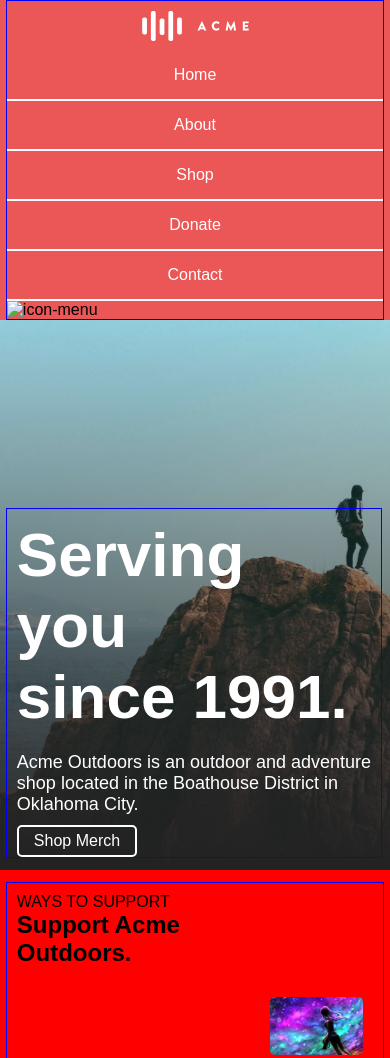
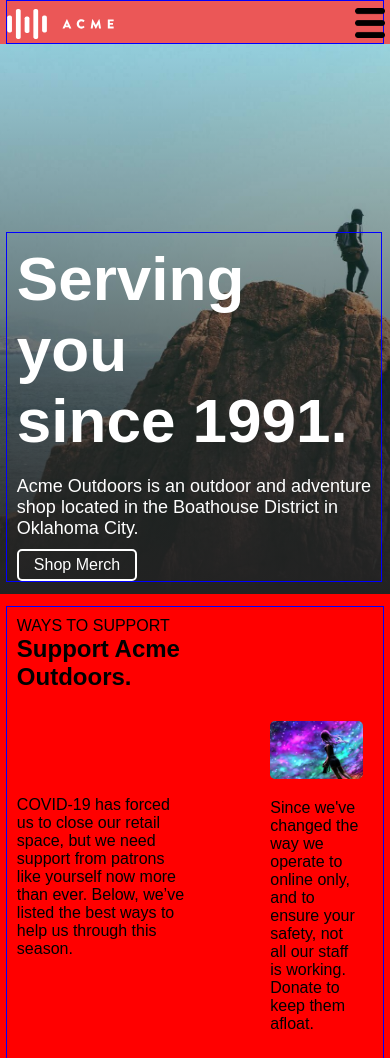
Before and after one commit to HaiderTapiero/Responsive-Design, a plain HTML site: page index.html in a window 390 px wide. Shown: the top 1058 px of the page. Drawn offline with Linux system fonts and the light colour scheme.

Commit message:
Se hizo el menu reponsive, con algunas correciones en el html

```diff
--- a/index.css
+++ b/index.css
@@ -17,30 +17,38 @@
 	border: solid 1px blue;
 }
 
-.menu{
+.nav-menu{
+	height: 54px;
 	display: flex;
 	justify-content: flex-end;
+	align-items: center;
 }
 
-.menu ul{
-	padding: 10px;
+.nav-menu .logo{
+	margin-right: auto;
 }
 
-.menu ul a{
-	color: white;
-	padding: 5px 10px 5px 10px;
-	border-radius: 5px;
+.menu-options{
+	list-style: none;
 	display: flex;
 }
 
-.menu ul a:hover{
+.menu-options .item{
+	margin: 0px;
+	padding: 0px;
+	/* border: rgb(16, 1, 83) 1px solid; */
+}
+
+.menu-options .item a{
+	color: white;
+	padding: 18px 18px 18px 18px;
+	display: flex;
+}
+
+.menu-options .item a:hover{
 	background-color: black;
 	transition: 0.5s;
 	cursor: pointer;
-}
-
-.menu .logo{
-	margin-right: auto;
 }
 
 .logo img:hover{
@@ -182,21 +190,21 @@
 	margin-right: 3%;
 }
 
-ul{
+.footer ul{
 	list-style: none;
 }
 
-li{
+.footer li{
 	margin: 2px;
 	padding: 2px;
 }
 
-a{
+.footer a{
 	text-decoration: none;
 	color: black;
 }
 
-a:hover{
+.footer a:hover{
 	color: white;
 }
 /*----------Media Querys------------*/
@@ -205,25 +213,49 @@ a:hover{
 		background-color: red;
 	}
 
-	.menu{
+	.nav-menu{
 		flex-direction: column;
+		height: auto;
 	}
 
-	.menu .item{
-		border-bottom: 2px solid white;
+	.nav-menu .logo{
+		margin-top: 8px;
 	}
 
-	.menu .logo{
-		margin-left: auto;
+	.menu-options{
+		flex-direction: column;
+		width: 100%;
 	}
 
-	.menu ul a, img{
+	.menu-options .item{
+		width: 100%;
+
+	}
+	.menu-options a{
 		display: flex;
 		justify-content: center;
 	}
-/*----------------------------------*/
+
+	.icon{
+		width: 30px;
+		position: fixed;
+		top: 0px;
+		right: 0px;
+		margin-top: 8px;
+		margin-right: 5px;
+	}
+
+	.hide-options{
+		display: none;
+	}
 
 
 
+/*----------------------------------*/
+}
 
+@media (min-width: 426px){
+	.hide-botton{
+		display: none;
+	}
 }
--- a/index.html
+++ b/index.html
@@ -9,14 +9,16 @@
 <body>
 	<header class="header">
 		<div class="container">
-			<nav class="menu">
-				<ul class="logo"><img src="img/logo.svg"></ul>
-				<ul class="item"><a>Home</a></ul>
-				<ul class="item"><a>About</a></ul>
-				<ul class="item"><a>Shop</a></ul>
-				<ul class="item"><a>Donate</a></ul>
-				<ul class="item"><a>Contact</a></ul>
-				<img class="icon" onclick="myFunction()" src="img/meu.png" alt="icon-menu">
+			<nav class="nav-menu">
+				<div class="logo"><img src="img/logo.svg"></div>
+				<ul class="menu-options hide-options" id="menu-options">
+					<li class="item"><a>Home</a></li>
+					<li class="item"><a>About</a></li>
+					<li class="item"><a>Shop</a></li>
+					<li class="item"><a>Donate</a></li>
+					<li class="item"><a>Contact</a></li>
+				</ul>
+				<img class="icon hide-botton" onclick="myFunction()" src="img/menu.png" alt="icon-menu">
 			</nav>
 		</div>
 	</header>
@@ -112,4 +114,11 @@
 		</div>
  	</footer>
 </body>
+<script>
+	function myFunction(){
+		var x = document.getElementById("menu-options");
+			x.classList.toggle("visible");
+			x.classList.toggle("hide-options");
+	}
+</script>
 </html>
```
